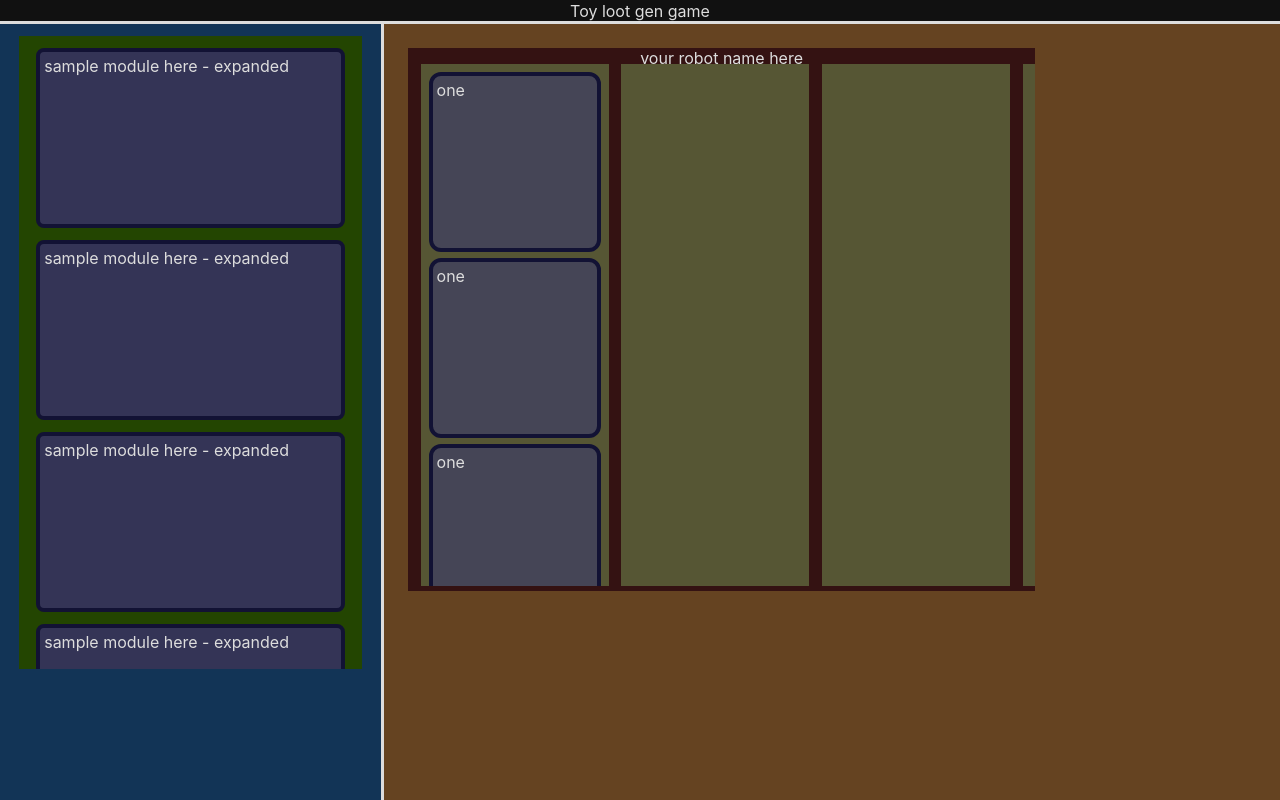
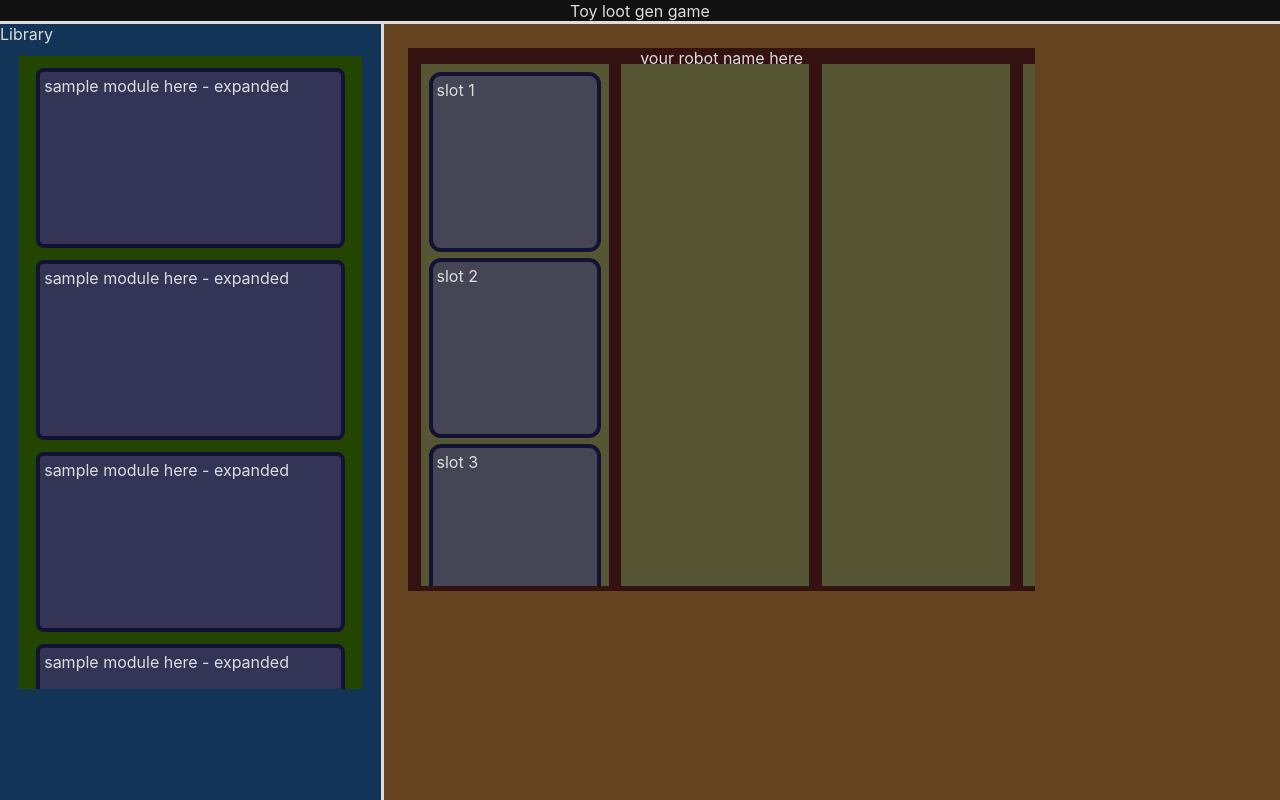
Before and after one commit to boweiliu/toy-loot-gen, a React (Create React App) app in the folder fe-toy-loot-gen/: page / in a window 1280 px wide. Built offline with nearby package versions, Linux system fonts and the light colour scheme.

Commit message:
prettier?

```diff
--- a/fe-toy-loot-gen/package.json
+++ b/fe-toy-loot-gen/package.json
@@ -43,5 +43,8 @@
       "last 1 firefox version",
       "last 1 safari version"
     ]
+  },
+  "devDependencies": {
+    "prettier": "^2.8.3"
   }
 }
--- a/fe-toy-loot-gen/src/App.tsx
+++ b/fe-toy-loot-gen/src/App.tsx
@@ -1,4 +1,5 @@
 import React from 'react';
+import { DndContext } from '@dnd-kit/core';
 import './App.css';
 
 function App() {
@@ -12,8 +13,10 @@ function App() {
         </div>
       </div>
       <div className="body">
+        <DndContext>
         <div className="body-left-small">
-          <div className="card-in-library-list">
+          Library
+              <div className="card-in-library-list">
             <div className="card-in-library-big">
               sample module here - expanded
             </div>
@@ -36,16 +39,16 @@ function App() {
                   <div className="hull-column-strut"></div>
                   <div className="hull-column-container">
                     <div className="hull-column-item">
-                      one
+                      slot 1
                     </div>
                     <div className="hull-column-item">
-                      one
+                      slot 2
                     </div>
                     <div className="hull-column-item">
-                      one
+                      slot 3
                     </div>
                     <div className="hull-column-item">
-                      one
+                      slot 4
                     </div>
                   </div>
                 </div>
@@ -58,6 +61,7 @@ function App() {
               </div>
             </div>
         </div>
+        </DndContext>
       </div>
       <div className="debug">
         debug
```
Also changed, not shown: fe-toy-loot-gen/.prettierrc.json (added), 1 other file (tests, documents, lock files or other folders).
